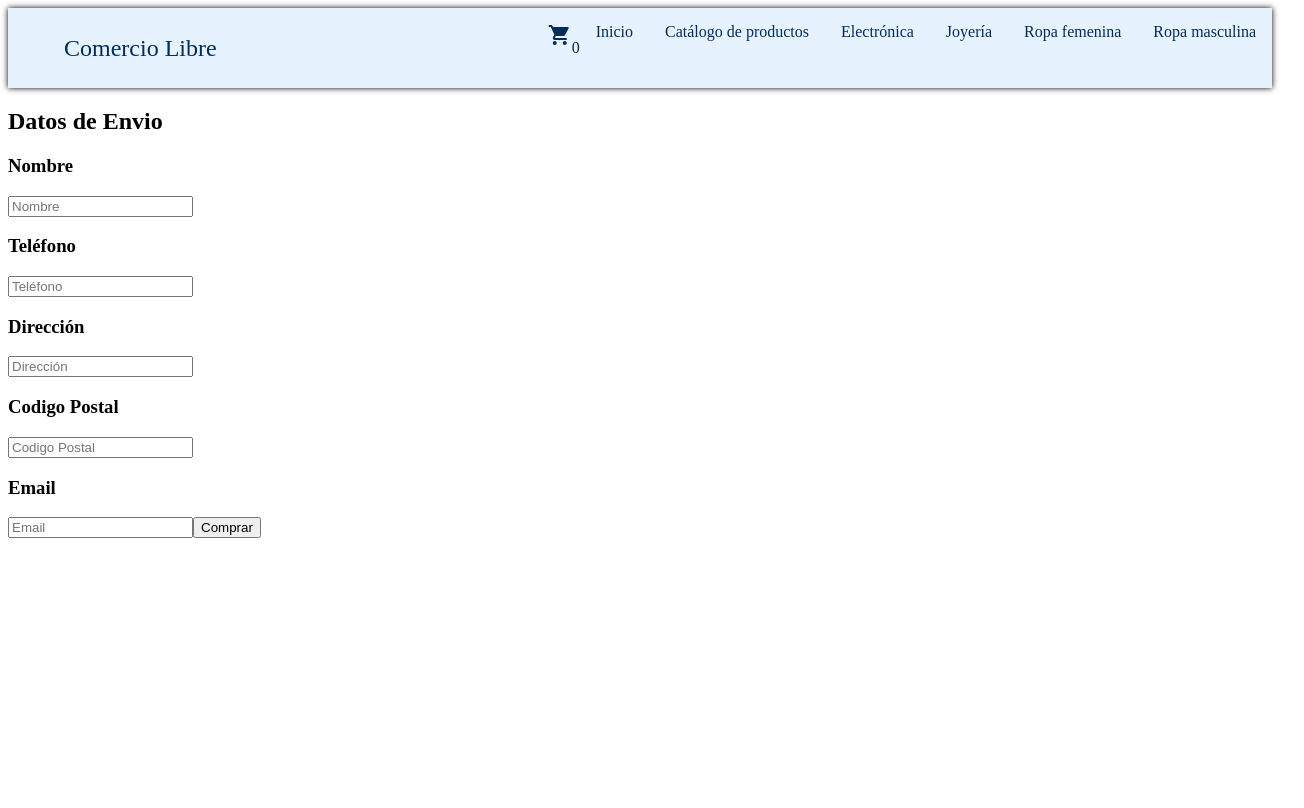
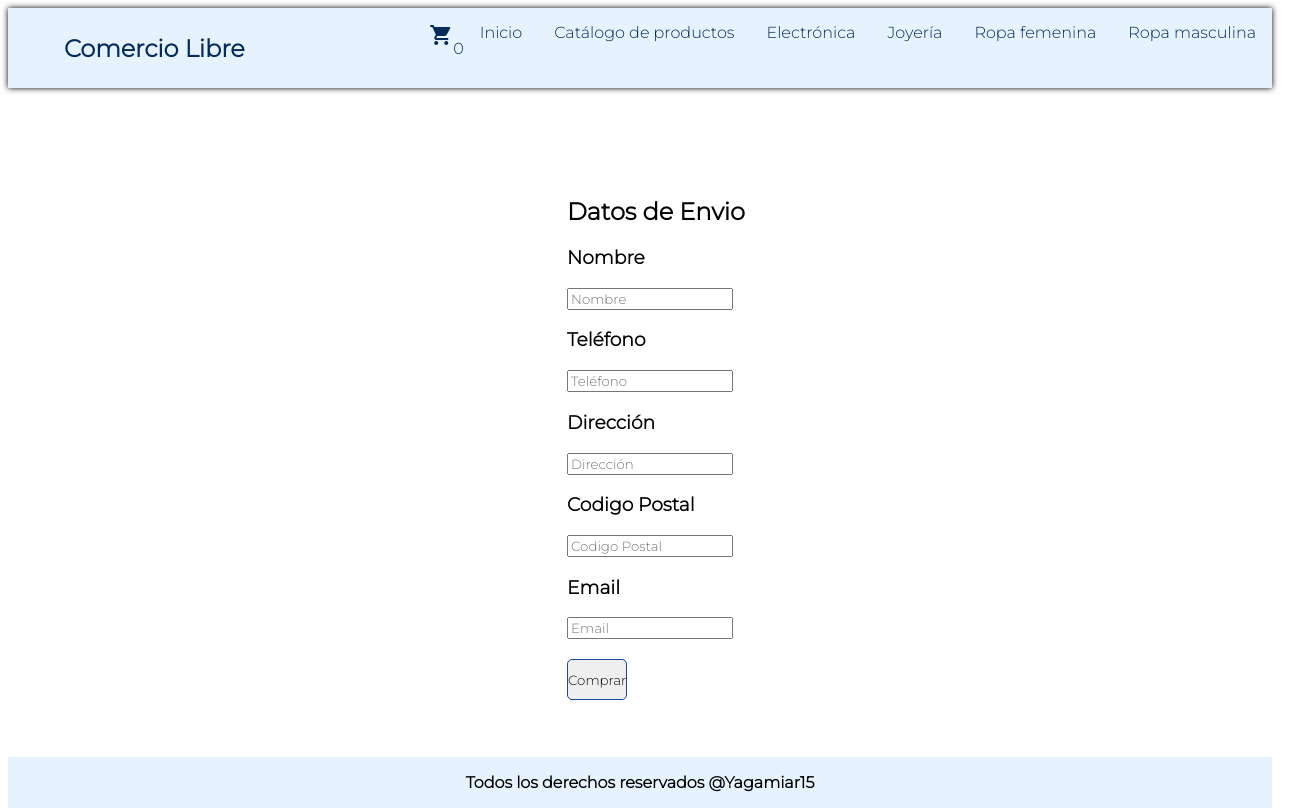
Before and after one commit to yagamiar15/ecommerce-pacheco, a React (Create React App) app: page /checkout in a window 1280 px wide. Shown: the whole page, 1304 px wide, since content can reach past the window. Built offline with nearby package versions, Linux system fonts and the light colour scheme.

Commit message:
agregado footer, buy success, mejorados estilos y botones

```diff
--- a/public/index.html
+++ b/public/index.html
@@ -12,6 +12,9 @@
     <link rel="apple-touch-icon" href="%PUBLIC_URL%/logo192.png" />
     <link rel="manifest" href="%PUBLIC_URL%/manifest.json" />
     <link href="https://fonts.googleapis.com/icon?family=Material+Icons" rel="stylesheet"/>
+    <link rel="preconnect" href="https://fonts.googleapis.com">
+    <link rel="preconnect" href="https://fonts.gstatic.com" crossorigin>
+    <link href="https://fonts.googleapis.com/css2?family=Montserrat:wght@300&display=swap" rel="stylesheet">
     <title>React App</title>
   </head>
   <body>
--- a/src/App.js
+++ b/src/App.js
@@ -4,6 +4,7 @@ import { ToastContainer } from "react-toastify"
 import "react-toastify/dist/ReactToastify.css";
 import { BrowserRouter } from "react-router-dom";
 import { CartContextProvider } from "./context/CartContext"
+import Footer  from "./components/Footer";
 
 const App = () => {
 
@@ -12,6 +13,7 @@ const App = () => {
         <BrowserRouter>
             <NavBar />
             <Main />
+            <Footer />
             <ToastContainer />
         </BrowserRouter>
         </CartContextProvider>
--- a/src/style.css
+++ b/src/assets/style.css
@@ -1,11 +1,26 @@
-.header {
-    background-color: #E7F2FF;
+* {
+  font-family: 'Montserrat', sans-serif;
+}
+
+html, body, #root {
+  height: 100vh;
+}
+
+#root {
+  display : flex;
+  flex-direction: column;
+}
+
+main {
+  flex-grow: 1;
 }
 
 .header {
-  box-shadow: 0px 0px 6px black;
-  z-index: 100;
+    background-color: #E7F2FF;
+    box-shadow: 0px 0px 6px black;
+    z-index: 100;
 }
+
 .header > .navBar {
   display: flex;
   align-items: center;
@@ -67,6 +82,7 @@ a {
 
   .header > .navBar > .navBar__title > ul {
     font-size: 1.5em;
+    font-weight: bolder;
   }
 
   .div__itemcount {
@@ -184,6 +200,10 @@ a {
     overflow: hidden;
   }
 
+  .div__cart > h3 {
+    word-break: break-word;
+  }
+
   .div__producto:hover {
     box-shadow: 0px 0px 10px rgb(119, 119, 119);
     transform: scale(1.05);
@@ -230,14 +250,94 @@ a {
     padding-top: 10vh;
   }
 
+  .div__cart__container {
+    display: flex;
+    justify-content: center;
+    align-items: center;
+    flex-wrap: wrap;
+  }
+
   .div__cart {
+    display: flex;
+    align-items: center;
+    padding: 1rem;
+    border-radius: 5px;
+    box-shadow: 0px 0px 6px rgb(153, 153, 153);
+    overflow: hidden;
+    text-overflow: ellipsis;
+    white-space: normal;
+    width: 100%;
+  }
+
+  .div__cart__empty {
     display: flex;
     flex-direction: column;
     align-items: center;
     justify-content: center;
     padding: 1rem;
+    width: 100%;
+    height: 100%;
+  }
+
+  .div__cart__empty__img {
+    width: 600px;
+    height: 500px;
+  }
+
+  .div__cart__empty__button {
+    width: 200px;
+    height: 50px;
+    border-radius: 10px;
+    border: 1px solid #c4c4c4;
+    margin-top: 20px;
+  }
+
+  .button__cart__delete {
+    background-color: rgb(223, 9, 9);
     border-radius: 5px;
-    box-shadow: 0px 0px 6px rgb(153, 153, 153);
-    transition: all 300ms ease-in-out;
-    white-space: nowrap;
+    border: 1px solid rgb(22, 73, 155);
+    color: #E7F2FF;
   }
+
+  .div__buy__success {
+    display: flex;
+    flex-direction: column;
+    align-items: center;
+    justify-content: center;
+    padding: 1rem;
+    width: 100%;
+    height: 100%;
+  }
+
+  .button__back, .div__form__button {
+    margin-top: 20px;
+    padding: 0.7rem 0rem;
+    border-radius: 5px;
+    border: 1px solid rgb(22, 73, 155);
+    color: rgb(12, 13, 14);
+    transition-duration: 300ms;
+  }
+
+  .footer {
+    width: 100%;
+    background-color: #E7F2FF;
+    text-align: center;
+  }
+
+  .footer__text {
+    font-weight: bold;
+  }
+
+  .div__form {
+    display: flex;
+    flex-direction: column;
+    align-items: center;
+    justify-content: center;
+    padding: 1rem;
+    width: 100%;
+    height: 100%;
+  }
+
+  .div__form input {
+    display: block;
+  }
--- /dev/null
+++ b/src/components/BuySuccess.js
@@ -0,0 +1,13 @@
+import { Link } from "react-router-dom";
+
+const BuySuccess = () => {
+    return (
+        <div className="div__buy__success">
+            <h1>Compra realizada con éxito</h1>
+            <img src="https://lh3.googleusercontent.com/p/AF1QipP0j9mpiSrsDf_SlLBdynT1p2Si9Hek-sfwNIZW=w1080-h608-p-no-v0"></img>
+            <Link to ="/"><button className="button__back">Volver al Inicio</button></Link>
+        </div>
+        )
+    }
+
+export default BuySuccess;
--- a/src/components/Cart.js
+++ b/src/components/Cart.js
@@ -9,15 +9,13 @@ const Carrito = () => {
   return (
     <>
       {cart.length === 0 ? (
-        <div>
-          <Link to="/">Inicio</Link>
+        <div className="div__cart__empty">
+          <h1>Tu carrito está vacío! Vamos a comprar algo...</h1>
+          <img className="div__cart__empty__img" src="https://www.kindpng.com/picc/m/257-2571907_transparent-background-question-mark-face-hd-png-download.png"></img>
+          <Link to="/"><button className="div__cart__empty__button">Inicio</button></Link>
         </div>
       ) : (
-        <div
-          style={{
-            display: "flex",
-          }}
-        >
+        <div className="div__cart__container">
           {cart.map((product) => (
             <div className="div__cart" key={product.id}>
               <img src={product.image} alt={product.title} width="150px" />
@@ -26,16 +24,16 @@ const Carrito = () => {
                 <h4>Cantidad: {product.cantidad}</h4>
                 <h4>Precio unitario: $ {product.price}</h4>
                 <h4>Subtotal: $ {product.price * product.cantidad}</h4>
-                <button className='button__agregar' onClick={() => borrarProd(product.id)}>Eliminar</button>
+                <button className='button__cart__delete' onClick={() => borrarProd(product.id)}>Eliminar</button>
               </div>
             </div>
           ))}
                 <h2>Total: ${calcularTotal()}</h2>
+              {" "}
+              <button onClick={vaciarCarrito}>Vaciar carrito</button>
+              <Link to="/checkout"><button>Finalizar compra</button></Link>
         </div>
       )}
-        {" "}
-        <button onClick={vaciarCarrito}>Vaciar carrito</button>
-        <Link to="/checkout"><button>Finalizar compra</button></Link>
     </>
   );
 };
--- /dev/null
+++ b/src/components/Footer.js
@@ -0,0 +1,7 @@
+const Footer = () => {
+    return (
+        <footer className="footer"><p className="footer__text">Todos los derechos reservados @Yagamiar15</p></footer>
+    )
+}
+
+export default Footer;
--- a/src/components/Form.js
+++ b/src/components/Form.js
@@ -48,7 +48,7 @@ function Form() {
       codigoPostal === ""
     ) {
       setError(true);
-      toast.error("Por favor, debe rellenar todos los datos");
+      toast.error("Por favor, rellena todos los datos");
     } else {
       setEnviado(true);
       setError(false);
@@ -75,15 +75,15 @@ function Form() {
 
     pedido
       .then((res) => {
-        toast.success("Compra exitosa");
+        window.location.href = "/buySuccess";
       })
       .catch((error) => {
-        toast.error("Ups...algo se rompió");
+        toast.error("Error, intente nuevamente");
       });
   };
 
   return (
-    <div>
+    <div className="div__form">
       <form>
         <h2>Datos de Envio</h2>
         <h3>Nombre</h3>
@@ -126,7 +126,7 @@ function Form() {
           onChange={handleEmail}
           value={email}
         />
-        <button onClick={handleSubmit}>Comprar</button>
+        <button className="div__form__button" onClick={handleSubmit}>Comprar</button>
       </form>
     </div>
   );
--- a/src/components/ItemCount.js
+++ b/src/components/ItemCount.js
@@ -12,7 +12,9 @@ const ItemCount = ({ stock, onAdd }) => {
   };
 
   const handleAdd = () => {
-    onAdd(number);
+    if (number !== 0) {
+      onAdd(number);
+    }
   };
 
   return (
--- a/src/components/Main.js
+++ b/src/components/Main.js
@@ -5,6 +5,7 @@ import ItemDetailContainer from './ItemDetailContainer';
 import CartWidget from './CartWidget';
 import Cart from './Cart'
 import Form from './Form';
+import BuySuccess from './BuySuccess';
 
 const Main = () => {
     return (
@@ -17,6 +18,7 @@ const Main = () => {
                 <Route path="/category/productos" element={<ItemListContainer />} />
                 <Route path='/cart' element={<Cart />} />
                 <Route path="/checkout" element={<Form />} />
+                <Route path="/buySuccess" element={<BuySuccess />} />
             </Routes>
         </Container>
     );
--- a/src/components/NavBar.js
+++ b/src/components/NavBar.js
@@ -4,7 +4,7 @@ import CartWidget from "./CartWidget";
 
 const NavBar=()=>{
     return (
-        <header class= "header">
+        <header className= "header">
         <nav className="navBar">
             <div className="navBar__title">
             <ul>
--- a/src/index.js
+++ b/src/index.js
@@ -1,6 +1,6 @@
 import React from "react";
 import ReactDOM from "react-dom";
 import App from "./App";
-import "./style.css";
+import "./assets/style.css";
 
 ReactDOM.render(<App />, document.getElementById("root"));
```
Also changed, not shown: 2 other files (tests, documents, lock files or other folders).
